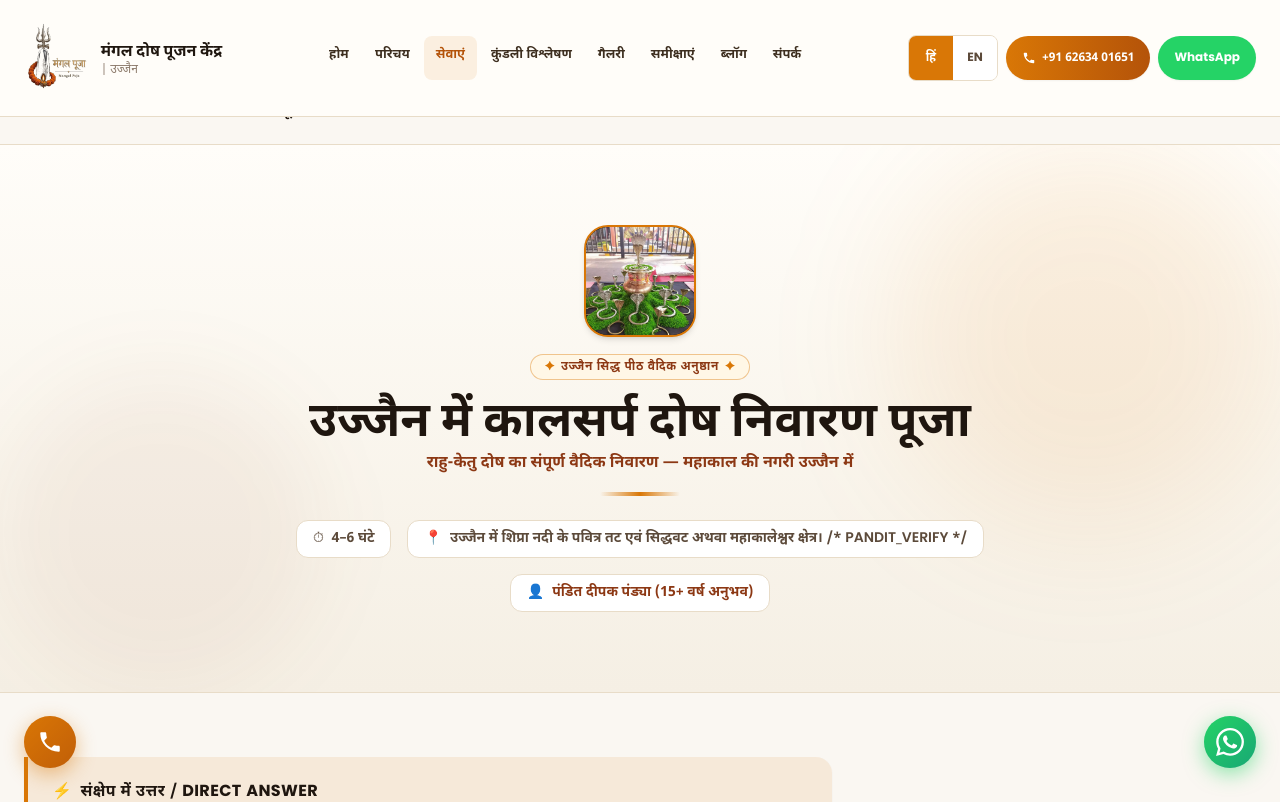
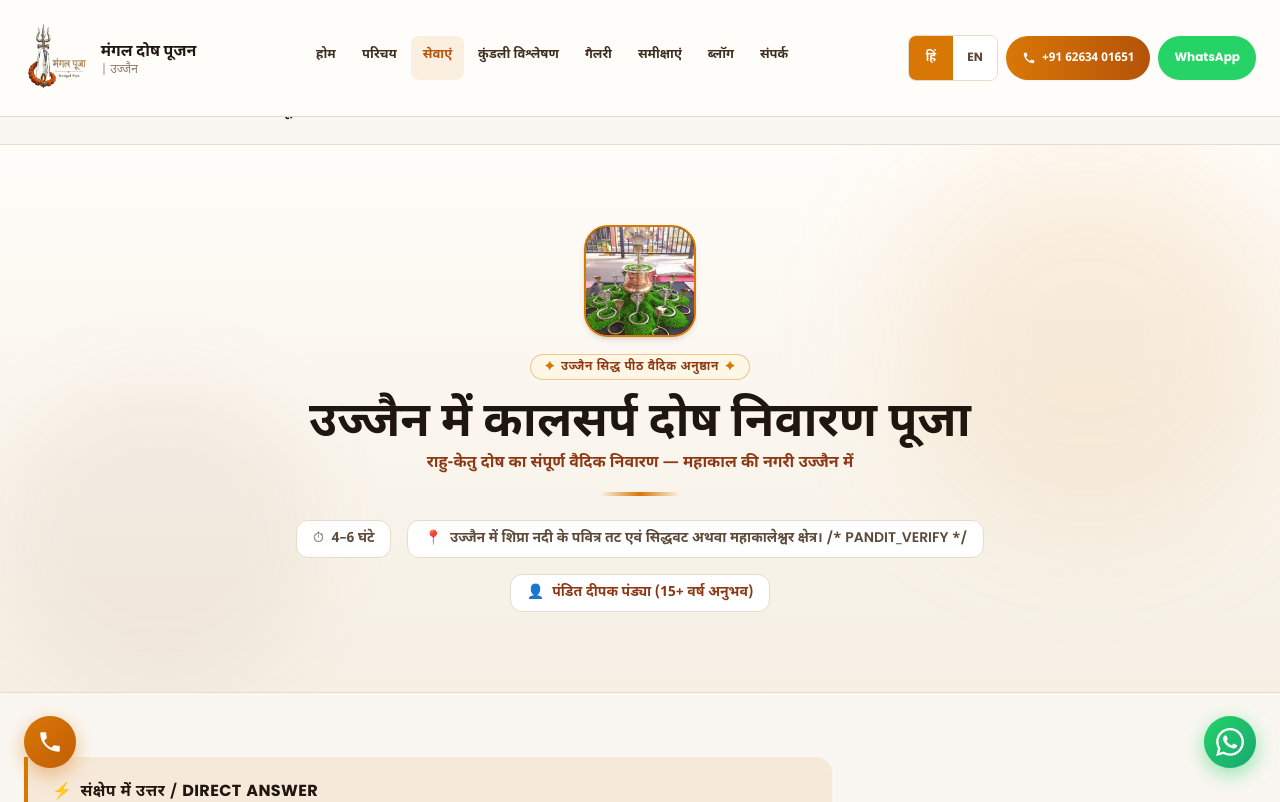
Before and after one commit to Prajapatrohit21/deepak-pandit, a React (Vite) app: page /services/kaal-sarp-dosh in a window 1280 px wide. Shown: the top 802 px of the page. Built offline with nearby package versions, Linux system fonts and the light colour scheme.

Commit message:
fix: remove 'Kendra' from all titles, labels, and content

```diff
--- a/index.html
+++ b/index.html
@@ -30,7 +30,7 @@
   <meta property="og:image" content="https://mangaldoshpujanivaran.in/og-image.jpg" />
   <meta property="og:image:width" content="1200" />
   <meta property="og:image:height" content="630" />
-  <meta property="og:image:alt" content="मंगल दोष पूजन केंद्र - वैदिक पंडित दीपक पंड्या उज्जैन" />
+  <meta property="og:image:alt" content="मंगल दोष पूजन  - वैदिक पंडित दीपक पंड्या उज्जैन" />
   <meta property="og:locale" content="hi_IN" />
   <meta property="og:site_name" content="Mangal Dosh Puja Nivaran" />
 
@@ -53,7 +53,7 @@
     {
       "@context": "https://schema.org",
       "@type": "LocalBusiness",
-      "name": "मंगल दोष पूजन केंद्र",
+      "name": "मंगल दोष पूजन ",
       "alternateName": "वैदिक पंडित दीपक पंड्या",
       "url": "https://mangaldoshpujanivaran.in/",
       "telephone": "+916263401651",
--- a/src/components/layout/Footer.jsx
+++ b/src/components/layout/Footer.jsx
@@ -87,19 +87,19 @@ export default function Footer() {
             <Link
               to="/"
               className="inline-block mb-4"
-              title="मंगल दोष पूजन केंद्र उज्जैन - मुख्य पृष्ठ"
-              aria-label="मंगल दोष पूजन केंद्र होम पेज"
+              title="मंगल दोष पूजन उज्जैन - मुख्य पृष्ठ"
+              aria-label="मंगल दोष पूजन होम पेज"
             >
               <img
                 src={logoImg}
-                alt="मंगल दोष पूजन केंद्र उज्जैन - वैदिक पंडित दीपक पंड्या Logo"
+                alt="मंगल दोष पूजन उज्जैन - वैदिक पंडित दीपक पंड्या Logo"
                 className="h-16 sm:h-20 w-auto object-contain filter drop-shadow-[0_0_12px_rgba(255,215,0,0.5)]"
                 loading="lazy"
               />
             </Link>
             <p className="text-sm leading-relaxed text-cream/70 mb-4 font-devanagari">
               {lang === 'hi'
-                ? 'मंगल दोष पूजन केंद्र — वैदिक पंडित दीपक पंड्या (15+ वर्षों का अनुभव)। मंगलनाथ मंदिर व महाकाल की पावन नगरी उज्जैन में समस्त वैदिक पूजन एवं अनुष्ठान।'
+                ? 'मंगल दोष पूजन — वैदिक पंडित दीपक पंड्या (15+ वर्षों का अनुभव)। मंगलनाथ मंदिर व महाकाल की पावन नगरी उज्जैन में समस्त वैदिक पूजन एवं अनुष्ठान।'
                 : 'Mangal Dosh Puja Nivaran — Led by Vedic Pandit Deepak Pandya (15+ years experience). Authentic Vedic rituals and pujas at Mangalnath Temple, Ujjain.'}
             </p>
 
@@ -150,7 +150,7 @@ export default function Footer() {
                 <li key={link.to}>
                   <Link
                     to={link.to}
-                    title={`${t(link.label)} - मंगल दोष पूजन केंद्र उज्जैन`}
+                    title={`${t(link.label)} - मंगल दोष पूजन उज्जैन`}
                     aria-label={t(link.label)}
                     className="text-sm text-cream/70 hover:text-gold transition-colors font-devanagari flex items-center gap-1.5"
                   >
@@ -210,7 +210,7 @@ export default function Footer() {
             ॥ ॐ श्री मंगलनाथाय नमः ॥
           </p>
           <p className="text-xs text-cream/50 text-center font-devanagari">
-            © 2026 Mangal Dosh Puja Nivaran (मंगल दोष पूजन केंद्र), उज्जैन। सर्वाधिकार सुरक्षित।
+            © 2026 Mangal Dosh Puja Nivaran (मंगल दोष पूजन), उज्जैन। सर्वाधिकार सुरक्षित।
           </p>
         </div>
       </div>
--- a/src/components/layout/Navbar.jsx
+++ b/src/components/layout/Navbar.jsx
@@ -29,7 +29,7 @@ export default function Navbar() {
   const nav = C.nav;
 
   const navLinks = [
-    { to: '/', label: nav.home, title: 'मुख्य पृष्ठ - मंगल दोष पूजन केंद्र उज्जैन', aria: 'Home' },
+    { to: '/', label: nav.home, title: 'मुख्य पृष्ठ - मंगल दोष पूजन उज्जैन', aria: 'Home' },
     { to: '/about', label: nav.about, title: 'वैदिक पंडित दीपक पंड्या जी का परिचय एवं 15+ वर्षों की परंपरा', aria: 'About Pandit Deepak Pandya' },
     { to: '/services', label: nav.services, title: 'उज्जैन में समस्त वैदिक पूजा एवं अनुष्ठान सेवाएं', aria: 'Vedic Puja Services' },
     { to: '/kundli-analysis', label: nav.kundli, title: 'जन्म कुंडली विश्लेषण एवं मांगलिक दोष परीक्षण', aria: 'Kundli Analysis' },
@@ -54,16 +54,16 @@ export default function Navbar() {
           <Link
             to="/"
             className="flex items-center gap-3 group py-0.6 shrink-0"
-            aria-label="मंगल दोष पूजन केंद्र उज्जैन - मुख्य पृष्ठ"
-            title="मंगल दोष पूजन केंद्र उज्जैन - मुख्य पृष्ठ"
+            aria-label="मंगल दोष पूजन उज्जैन - मुख्य पृष्ठ"
+            title="मंगल दोष पूजन उज्जैन - मुख्य पृष्ठ"
           >
             <img
               src={logoImg}
-              alt="मंगल दोष पूजन केंद्र उज्जैन - वैदिक पंडित दीपक पंड्या Logo"
+              alt="मंगल दोष पूजन उज्जैन - वैदिक पंडित दीपक पंड्या Logo"
               className={`w-auto object-contain transition-all duration-300 ${scrolled ? 'h-14 sm:h-16' : 'h-16 sm:h-20 md:h-24'}`}
             />
             <div className="hidden sm:flex flex-col">
-              <span className="text-[#1F160F] font-heading font-black text-sm sm:text-base leading-tight">मंगल दोष पूजन केंद्र</span>
+              <span className="text-[#1F160F] font-heading font-black text-sm sm:text-base leading-tight">मंगल दोष पूजन</span>
               <span className="text-[#8C7A6B] text-[10px] sm:text-xs font-medium">| उज्जैन</span>
             </div>
           </Link>
--- a/src/components/layout/Preloader.jsx
+++ b/src/components/layout/Preloader.jsx
@@ -133,7 +133,7 @@ export default function Preloader() {
 
       {/* Site Title */}
       <h1 className="text-cream text-sm sm:text-base font-devanagari font-semibold tracking-wide text-center px-4">
-        मंगल दोष पूजन केंद्र • उज्जैन
+        मंगल दोष पूजन • उज्जैन
       </h1>
 
       {/* Subtitle Badge */}
--- a/src/context/LanguageContext.jsx
+++ b/src/context/LanguageContext.jsx
@@ -18,9 +18,9 @@ export function LanguageProvider({ children }) {
     document.documentElement.lang = lang;
     // Update <title> based on language
     if (lang === 'en') {
-      document.title = 'Mahadev Anushthan Kendra | Mangal Dosh Puja Ujjain | Pandit Deepak Pandya';
+      document.title = 'Mahadev Anushthan | Mangal Dosh Puja Ujjain | Pandit Deepak Pandya';
     } else {
-      document.title = 'मंगल दोष पूजन केंद्र | उज्जैन | वैदिक पंडित दीपक पंड्या';
+      document.title = 'मंगल दोष पूजन | उज्जैन | वैदिक पंडित दीपक पंड्या';
     }
   }, [lang]);
 
--- a/src/data/content.js
+++ b/src/data/content.js
@@ -7,8 +7,8 @@ export const CONTENT = {
   // SITE-WIDE
   // ──────────────────────────────────────────
   siteName: {
-    hi: 'मंगल दोष पूजन केंद्र',
-    en: 'Mangal Dosh Pujan Kendra',
+    hi: 'मंगल दोष पूजन',
+    en: 'Mangal Dosh Pujan',
   },
   panditName: {
     hi: 'वैदिक पंडित दीपक पंड्या',
@@ -271,8 +271,8 @@ export const CONTENT = {
     privacy: { hi: 'गोपनीयता नीति', en: 'Privacy Policy' },
     disclaimer: { hi: 'अस्वीकरण', en: 'Disclaimer' },
     copyright: {
-      hi: `© ${new Date().getFullYear()} मंगल दोष पूजन केंद्र | वैदिक पंडित दीपक पंड्या — All Rights Reserved`,
-      en: `© ${new Date().getFullYear()} Mahadev Anushthan Kendra | Vaidik Pandit Deepak Pandya — All Rights Reserved`,
+      hi: `© ${new Date().getFullYear()} मंगल दोष पूजन | वैदिक पंडित दीपक पंड्या — All Rights Reserved`,
+      en: `© ${new Date().getFullYear()} Mahadev Anushthan | Vaidik Pandit Deepak Pandya — All Rights Reserved`,
     },
   },
 
--- a/src/pages/Home.jsx
+++ b/src/pages/Home.jsx
@@ -108,7 +108,7 @@ function Hero() {
             </p>
 
             <h1 className="font-heading font-black text-3xl xs:text-4xl sm:text-5xl lg:text-[3.5rem] text-[#1F160F] leading-[1.08] mb-2 tracking-tight">
-              {lang === 'hi' ? (<>मंगल दोष पूजन केंद्र<br /><span className="text-[#8C3814]">उज्जैन सिद्ध पीठ</span></>) : (<>MANGAL DOSH PUJA<br /><span className="text-[#8C3814]">NIVARAN UJJAIN</span></>)}
+              {lang === 'hi' ? (<>मंगल दोष पूजन<br /><span className="text-[#8C3814]">उज्जैन सिद्ध पीठ</span></>) : (<>MANGAL DOSH PUJA<br /><span className="text-[#8C3814]">NIVARAN UJJAIN</span></>)}
             </h1>
 
             <h2 className="text-base sm:text-xl font-bold text-[#8C3814] tracking-wider uppercase font-heading mb-4">
@@ -190,7 +190,7 @@ function Hero() {
                 ) : (
                   <img
                     src={HERO_SLIDES[currentSlide].image}
-                    alt={`${t(HERO_SLIDES[currentSlide].title)} - मंगल दोष पूजन केंद्र उज्जैन`}
+                    alt={`${t(HERO_SLIDES[currentSlide].title)} - मंगल दोष पूजन उज्जैन`}
                     className="w-full h-full object-cover transition-transform duration-700 group-hover:scale-105"
                   />
                 )}
--- a/src/pages/ServiceDetail.jsx
+++ b/src/pages/ServiceDetail.jsx
@@ -68,7 +68,7 @@ export default function ServiceDetail() {
         provider: {
           '@type': 'ProfessionalService',
           name: 'Mangal Dosh Puja Nivaran',
-          alternateName: 'मंगल दोष पूजन केंद्र',
+          alternateName: 'मंगल दोष पूजन',
           url: 'https://mangaldoshpujanivaran.in/',
           telephone: '+916263401651',
           email: 'mangaldoshpujanivaran@gmail.com',
```
Also changed, not shown: src/App.jsx (+5 -5 lines), src/pages/Legal.jsx (+7 -7 lines).
